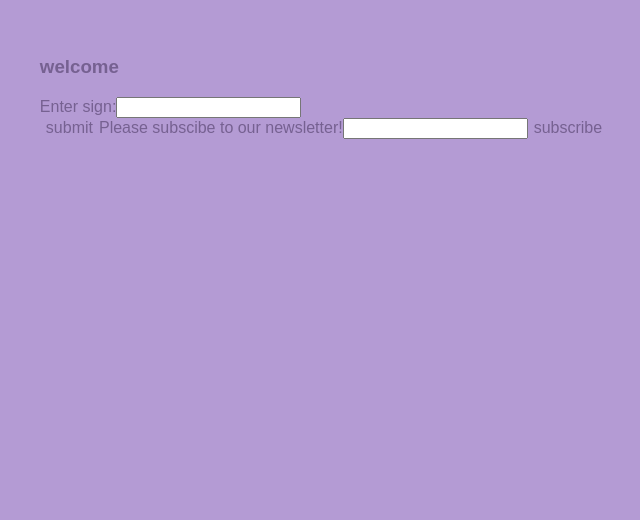
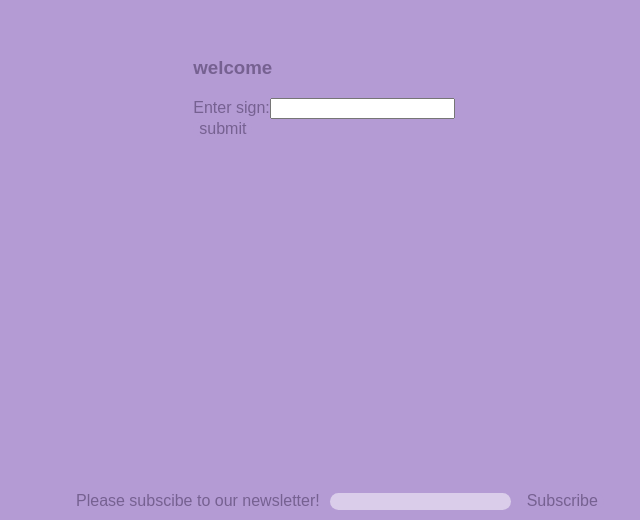
Before and after one commit to jaimienakayama/astrology_app, a React app: page / in a window 1280 px wide. Shown: the part 280-800 px from the top of the page, without its empty margins (324-964 px from the left). Built offline with nearby package versions, Linux system fonts and the light colour scheme; the HTML template or start-up script is replaced by a standard one.

Commit message:
added styles and email validator

```diff
--- a/client/components/Footer.jsx
+++ b/client/components/Footer.jsx
@@ -1,6 +1,8 @@
 import React, { useState } from "react";
 import axios from "axios";
 import Button from "./Button.jsx";
+import { InputStyled } from "../styles/GlobalStyles.js";
+import { FooterStyled } from "../styles/FooterStyles.js";
 
 const Footer = () => {
   const [email, setEmail] = useState("");
@@ -8,27 +10,43 @@ const Footer = () => {
 
   const handleOnChange = (e) => setEmail(e.target.value);
 
+  const validateEmail = (email) => {
+    if (/^\w+([\.-]?\w+)*@\w+([\.-]?\w+)*(\.\w{2,3})+$/.test(email)) {
+      return true;
+    }
+    return false;
+  };
+
   const handleOnClick = (email) => {
+    const validEmail = validateEmail(email);
+    if (validEmail) {
       axios
         .post("/subscribe", { data: email })
         .then((r) => {
-        setResponse("Thanks for subscribing!");
+          setResponse("Thanks for subscribing! 🥳");
           setEmail("");
         })
         .catch((err) => setResponse("Oops! Something went wrong :("));
+    } else {
+      setResponse("Please enter a valid email address!");
+    }
   };
   return (
-    <>
+    <FooterStyled>
       Please subscibe to our newsletter!
-      <input type="email" onChange={handleOnChange} value={email}></input>
+      <InputStyled
+        type="email"
+        onChange={handleOnChange}
+        value={email}
+      ></InputStyled>
       <Button
-        text="subscribe"
+        text="Subscribe"
         handleOnClick={() => {
           handleOnClick(email);
         }}
       />
       {response}
-    </>
+    </FooterStyled>
   );
 };
 export default Footer;
```
Lines whose indentation alone changed are shown as unchanged.
